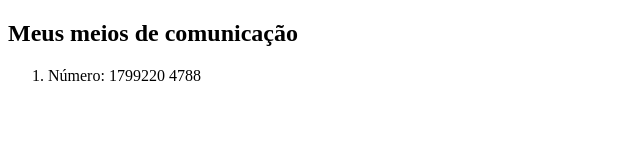
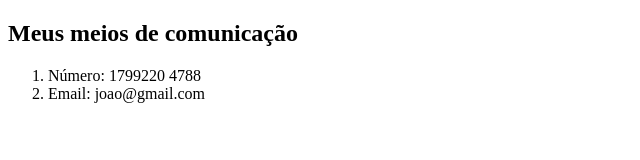
Before and after one commit to joaobazzanini345/prova-git-github, a plain HTML site: page contato.html in a window 1280 px wide. Shown: the whole page, without its empty margins (0-640 px from the left). Drawn offline with Linux system fonts and the light colour scheme.

Commit message:
Adicionei a segunda informação na lista

```diff
--- a/contato.html
+++ b/contato.html
@@ -9,6 +9,7 @@
     <h2>Meus meios de comunicação</h2>
     <ol>
         <li>Número: 1799220 4788</li>
+        <li>Email: joao@gmail.com</li>
     </ol>
 
 </body>
```
